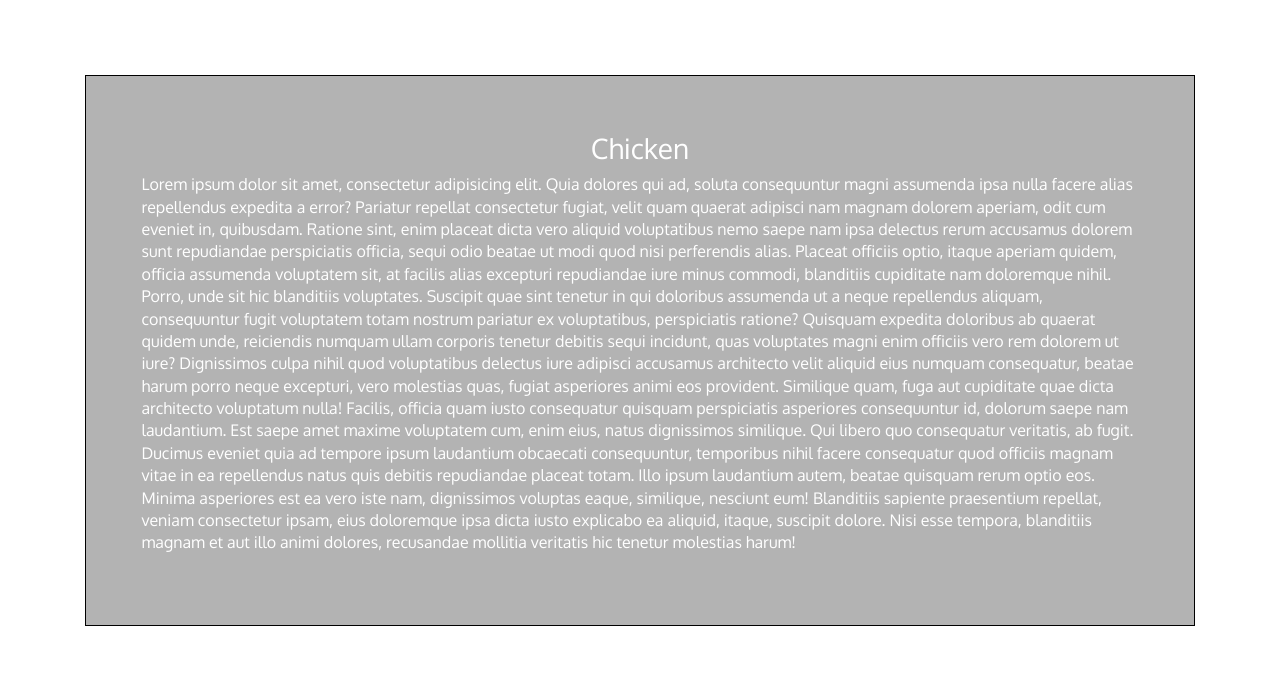
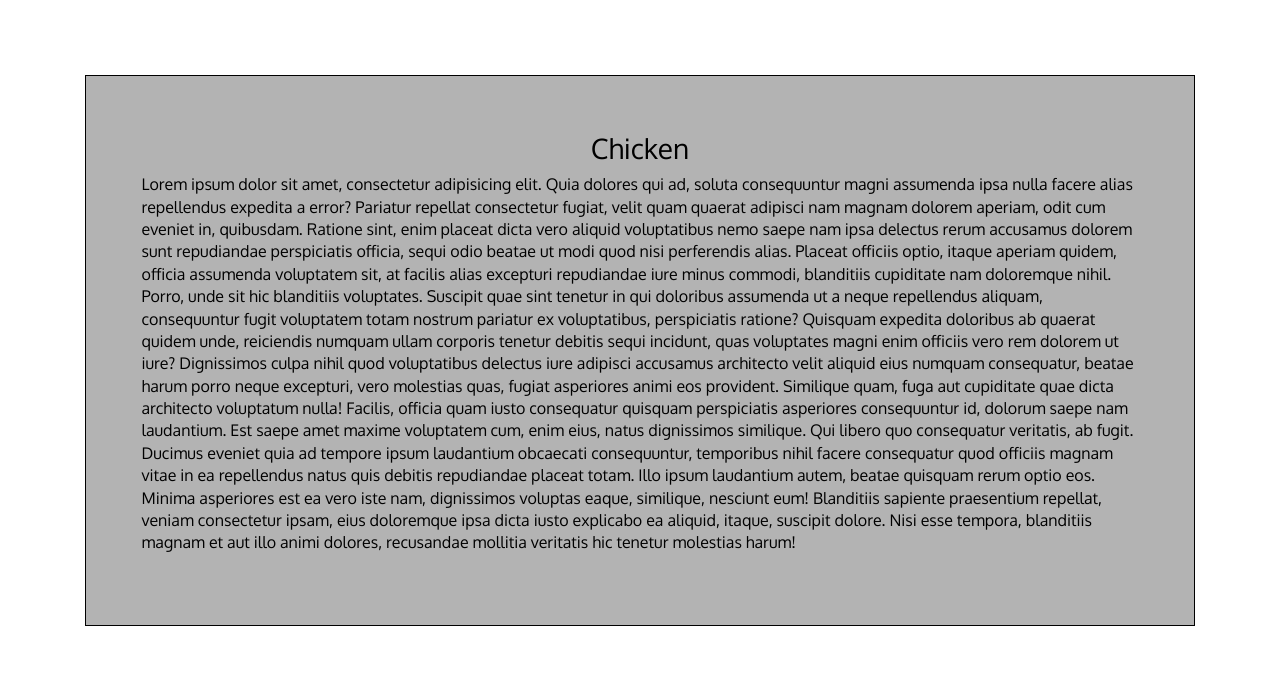
Before and after one commit to scottwest365/Course3-Assignment-C3M1A1, a plain HTML site: page index.html in a window 1280 px wide. Shown: the part 115-800 px from the top of the page. Drawn offline with nearby package versions, Linux system fonts and the light colour scheme.

Commit message:
Change text color to black in style.css
Changed text color from white to black for better readability.

```diff
--- a/css/style.css
+++ b/css/style.css
@@ -25,5 +25,5 @@ section {
     margin-bottom: 3%;
     padding: 5%;
     background-color: #b3b3b3;
-    color: #fff;   /* (4) Ensures readable text on the red background */
+    color: #000000;   /* Changed from white to black for Chicken, Beef, Sushi boxes */
 }
```
